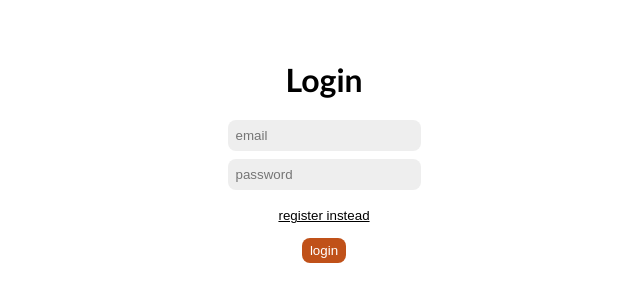
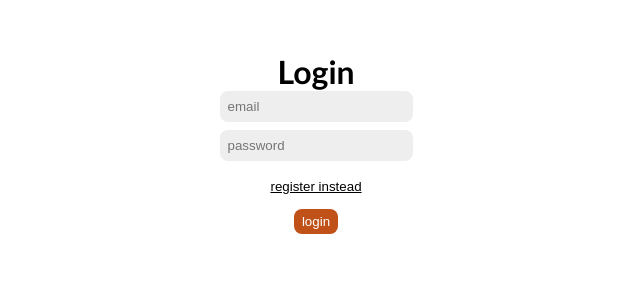
Before and after one commit to paper-skye/todo-client, a React (Create React App) app: page / in a window 1280 px wide. Shown: the part 245-546 px from the top of the page, without its empty margins (324-964 px from the left). Built offline with nearby package versions, Linux system fonts and the light colour scheme; no server answers.

Commit message:
have index.js be the only file to import shared.css

```diff
--- a/src/App.js
+++ b/src/App.js
@@ -3,8 +3,6 @@ import TodoList from "./components/todo-list";
 import Login from "./components/login";
 import { getTodos, logout, me, postTodo, deleteTodo, patchTodo } from "./requests";
 import React, { useEffect, useState } from "react";
-
-import "./styles/shared.css";
 
 function App() {
 	const [loading, setLoading] = useState(true);
--- a/src/components/login-form.js
+++ b/src/components/login-form.js
@@ -1,6 +1,5 @@
 import React, {useState} from "react";
 import { login } from "../requests";
-import "../styles/shared.css";
 import "../styles/login.css";
 import {func} from "prop-types";
 
--- a/src/index.js
+++ b/src/index.js
@@ -1,6 +1,8 @@
 import React from "react";
 import ReactDOM from "react-dom";
 import App from "./App";
+
+import "./styles/shared.css";
 
 ReactDOM.render(
 	<React.StrictMode>
--- a/src/requests.js
+++ b/src/requests.js
@@ -1,6 +1,7 @@
 import axios from "axios";
 
-const API_URL = process.env.REACT_APP_TODO_API_URL || "http://localhost:6969" || "";
+const API_URL = process.env.REACT_APP_TODO_API_URL || "http://localhost:6969";
+console.log(API_URL);
 
 export async function login(loginDTO) {
 	return axios.post(`${API_URL}/login`, loginDTO, {withCredentials: true});
--- a/src/styles/shared.css
+++ b/src/styles/shared.css
@@ -1,5 +1,6 @@
 * {
     box-sizing: inherit;
+    margin: 0;
 }
 
 body {
```
Also changed, not shown: 1 other file (tests, documents, lock files or other folders).
